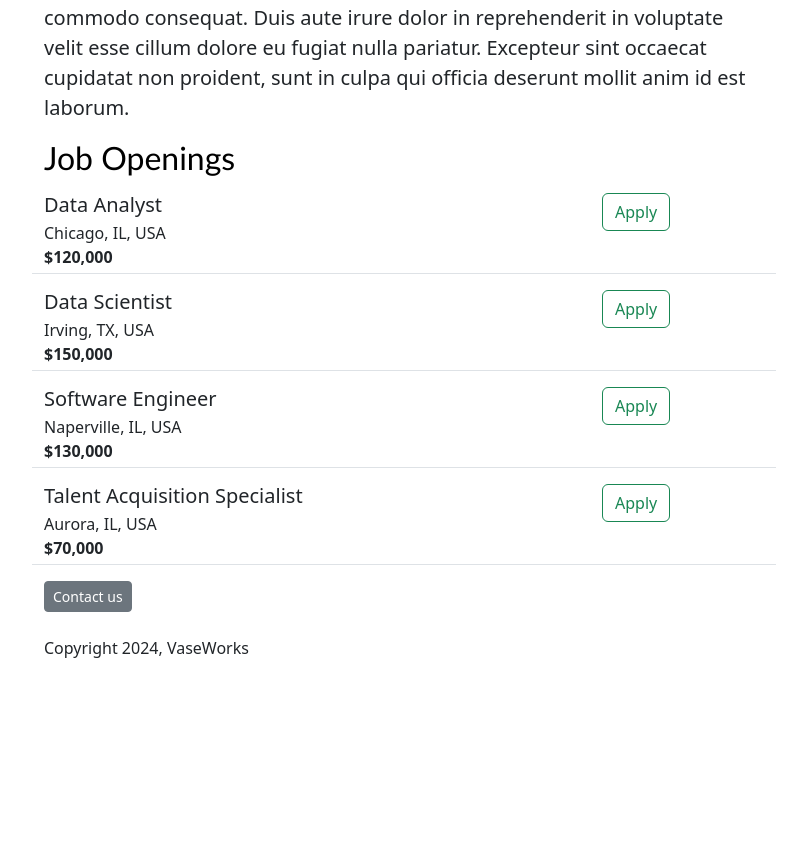
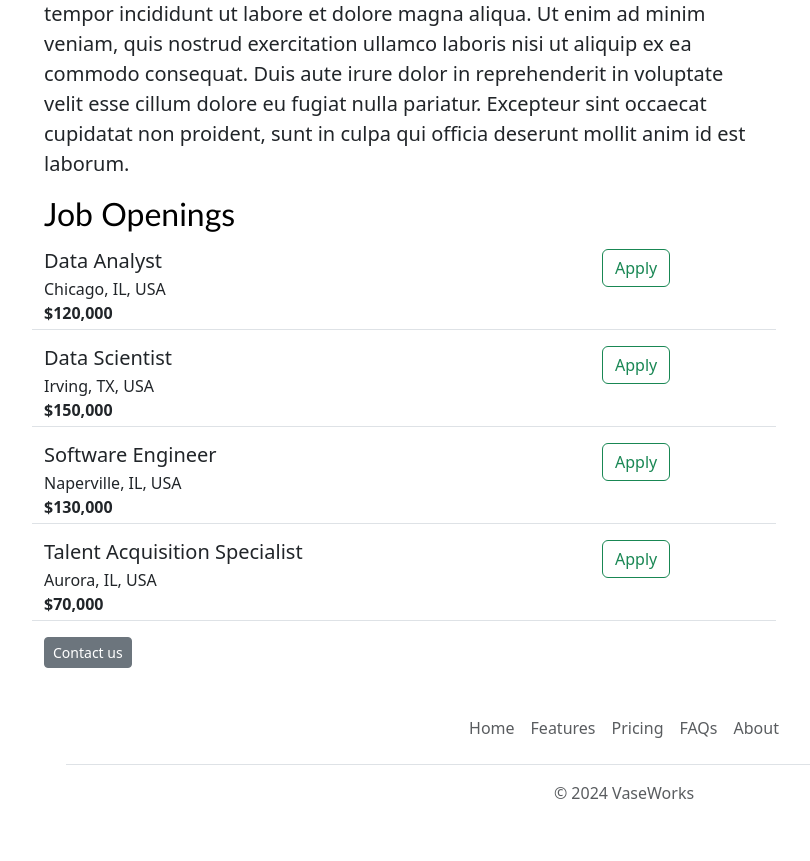
Before and after one commit to bharathsenthil/new-careers-website, a Flask app: page / in a window 1280 px wide. Shown: the part 460-1321 px from the top of the page, without its empty margins (16-826 px from the left). Before the commit the page ends 1118 px from the top, so only its background shows below. Run offline with Flask 3, Linux system fonts and the light colour scheme.

Commit message:
Added functional and aesthetic improvements.

```diff
--- /dev/null
+++ b/templates/footer.html
@@ -0,0 +1,12 @@
+<div class="container">
+  <footer class="py-3 my-4">
+    <ul class="nav justify-content-center border-bottom pb-3 mb-3">
+      <li class="nav-item"><a href="https://vaseworks.onrender.com" class="nav-link px-2 text-body-secondary">Home</a></li>
+      <li class="nav-item"><a href="#" class="nav-link px-2 text-body-secondary">Features</a></li>
+      <li class="nav-item"><a href="#" class="nav-link px-2 text-body-secondary">Pricing</a></li>
+      <li class="nav-item"><a href="#" class="nav-link px-2 text-body-secondary">FAQs</a></li>
+      <li class="nav-item"><a href="#" class="nav-link px-2 text-body-secondary">About</a></li>
+    </ul>
+    <p class="text-center text-body-secondary">&copy; 2024 VaseWorks</p>
+  </footer>
+</div>
--- a/templates/home.html
+++ b/templates/home.html
@@ -37,6 +37,7 @@
     </style>
   </head>
   <body>
+    {% include 'nav.html' %}
     <div id="container">
       <h1>{{company_name}}</h1>
       <img id="banner" src= "https://i.giphy.com/media/v1.Y2lkPTc5MGI3NjExbmxjNHA5NmxmNDZjcGU0ODV5NDVmczIwazMxaW8xY3Iycm90NWFicSZlcD12MV9pbnRlcm5hbF9naWZfYnlfaWQmY3Q9Zw/9bTjZrytydVRK/giphy.gif">
@@ -57,8 +58,8 @@
       </p>
       <div>
       <button class="btn btn-secondary btn-sm"> Contact us</button>
-        <p class="mt-4">Copyright 2024, VaseWorks</p>
       </div>
     </div>
+    {% include 'footer.html' %}
   </body>
 </html>
--- a/templates/jobitem.html
+++ b/templates/jobitem.html
@@ -13,6 +13,6 @@
     {% endif %}
   </div>
   <div class="col-3">
-    <button type="button" class="btn btn-outline-success">Apply</button>
+    <a href="mailto:bharathrts@gmail.com?subject=Application for {{job['title']}}"type="button" class="btn btn-outline-success">Apply</a>
   </div>
 </div>
--- /dev/null
+++ b/templates/nav.html
@@ -0,0 +1,10 @@
+<nav class="navbar bg-body-tertiary shadow-sm fixed-top bg-white">
+  <div class="container-fluid">
+    <a class="navbar-brand" href="#">
+      <img src="/static/logo.svg" alt="Logo" width="30" height="24" class="d-inline-block align-text-top">
+      VaseWorks
+    </a>
+  </div>
+</nav>
+<div style="height:56px">
+</div>
```
Also changed, not shown: static/logo.svg (added).
